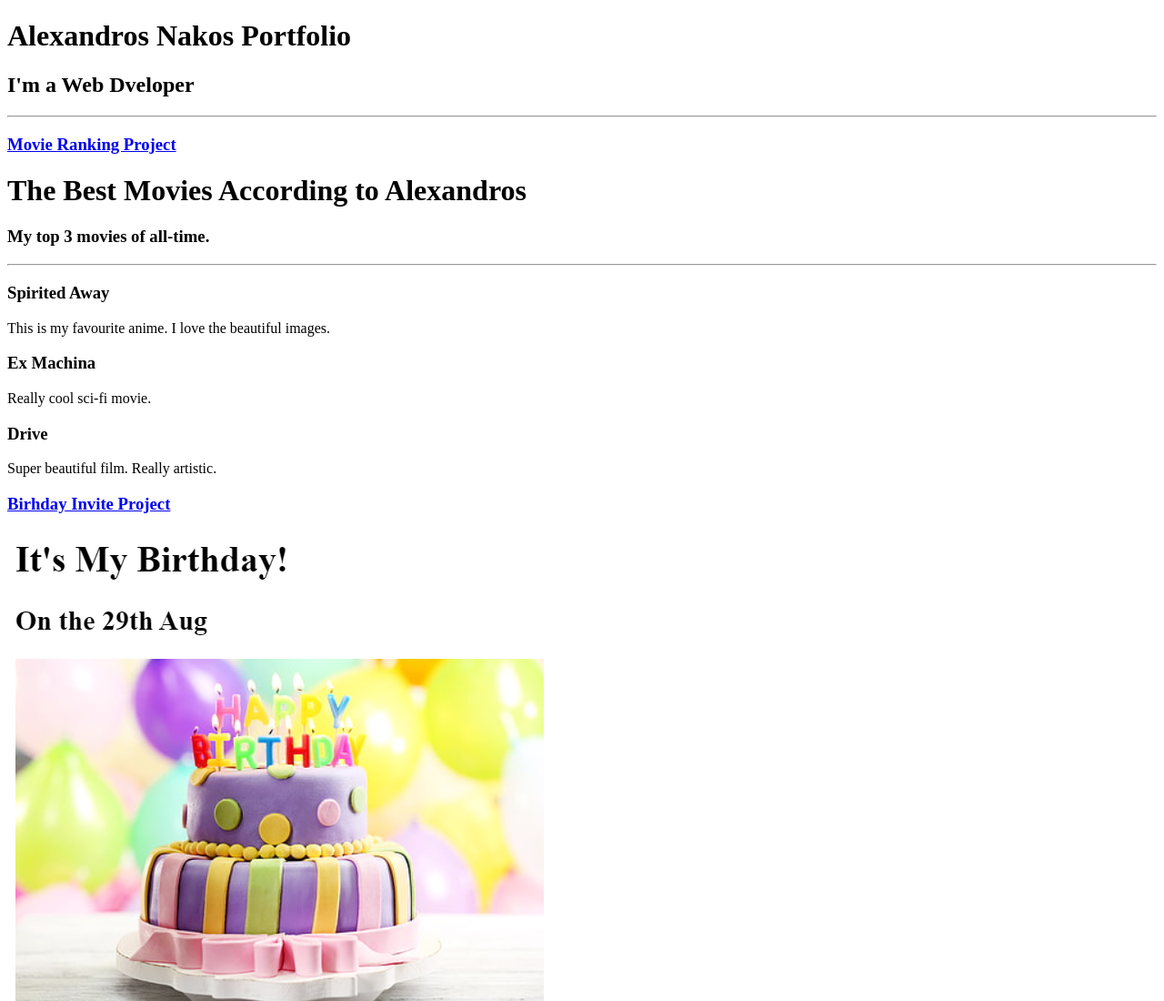
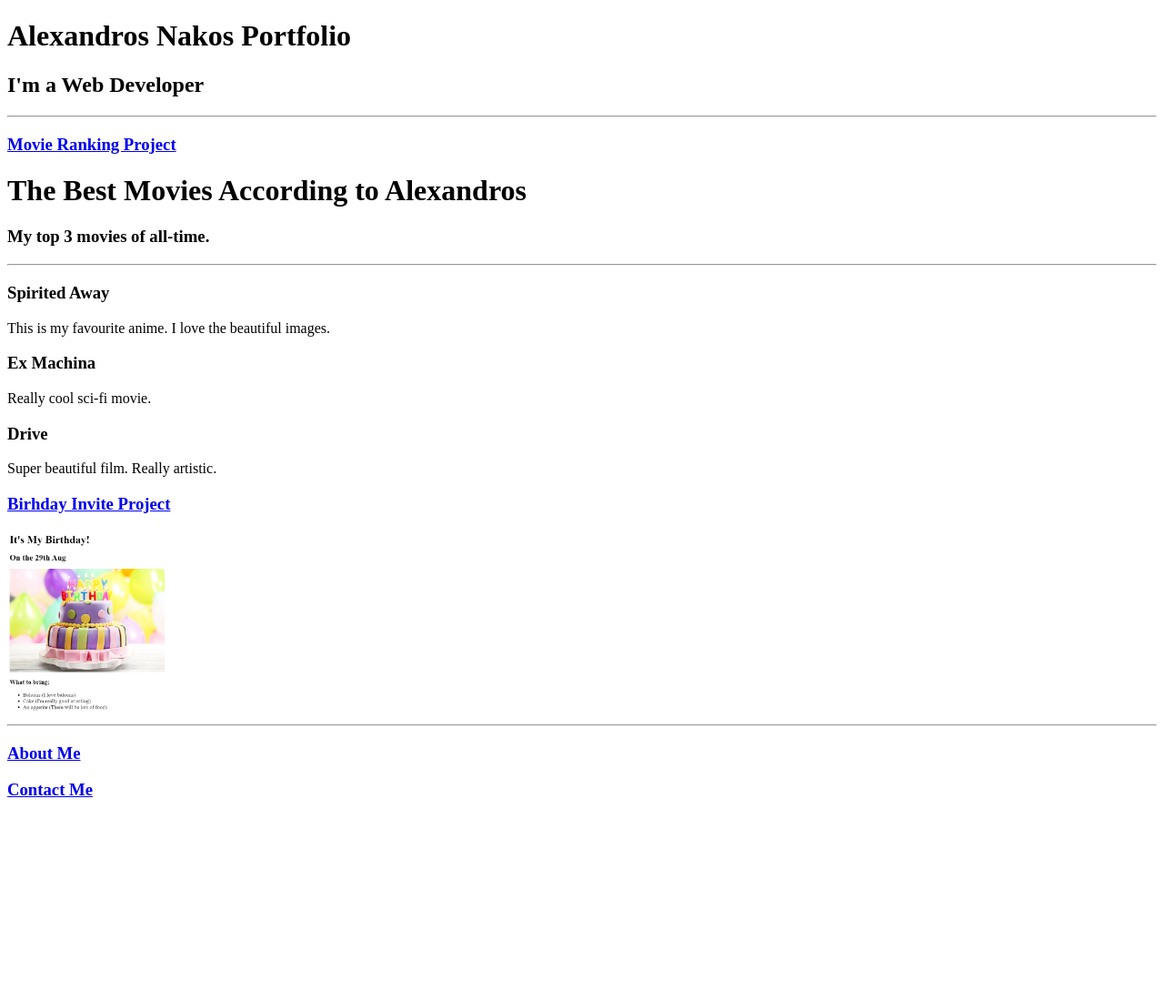
Before and after one commit to alnakos/html-portfolio, a plain HTML site: page index.html in a window 1280 px wide. Shown: the top 1100 px of the page at 91% size. After the commit the page ends 898 px from the top, so only its background shows below. Drawn offline with Linux system fonts and the light colour scheme.

Commit message:
Add files via upload

```diff
--- a/index.html
+++ b/index.html
@@ -11,7 +11,7 @@
     </head>
     <body>
         <h1>Alexandros Nakos Portfolio</h1>
-        <h2>I'm a Web Dveloper</h2>
+        <h2>I'm a Web Developer</h2>
         <hr>
         <h3><a href="./public/movie-ranking.html">Movie Ranking Project</a></h3>
 
@@ -26,7 +26,7 @@
         <p>Super beautiful film. Really artistic.</p>
 
         <h3><a href="./public/birthday-invite.html">Birhday Invite Project</a></h3>
-        <img src="./assets/images/birthday-invite_Me.png" alt="birthday-invite_Project preview">
+        <img src="./assets/images/birthday-invite_Me.png" height="200"  alt="birthday-invite_Project preview">
         <hr>
         <h3><a href="./public/about.html">About Me</a></h3>
         <h3><a href="./public/contact.html">Contact Me</a></h3>
```
